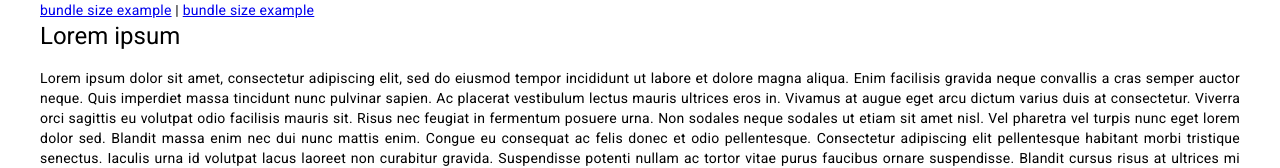
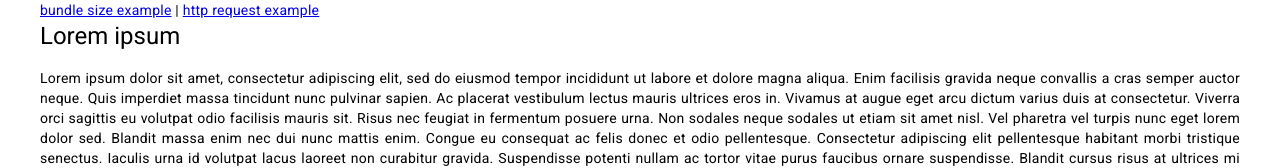
Before and after one commit to robertIsaac/first-look-at-angular-defer, an Angular app: page /bundle-size-example in a window 1280 px wide. Shown: the top 168 px of the page. Built offline with nearby package versions, Linux system fonts and the light colour scheme.

Commit message:
add defer for the two components examples

```diff
--- a/src/app/app.component.html
+++ b/src/app/app.component.html
@@ -1,7 +1,7 @@
 <nav>
   <a routerLink="/bundle-size-example">bundle size example</a>
   |
-  <a routerLink="/http-request-example">bundle size example</a>
+  <a routerLink="/http-request-example">http request example</a>
 </nav>
 
 <router-outlet></router-outlet>
```
